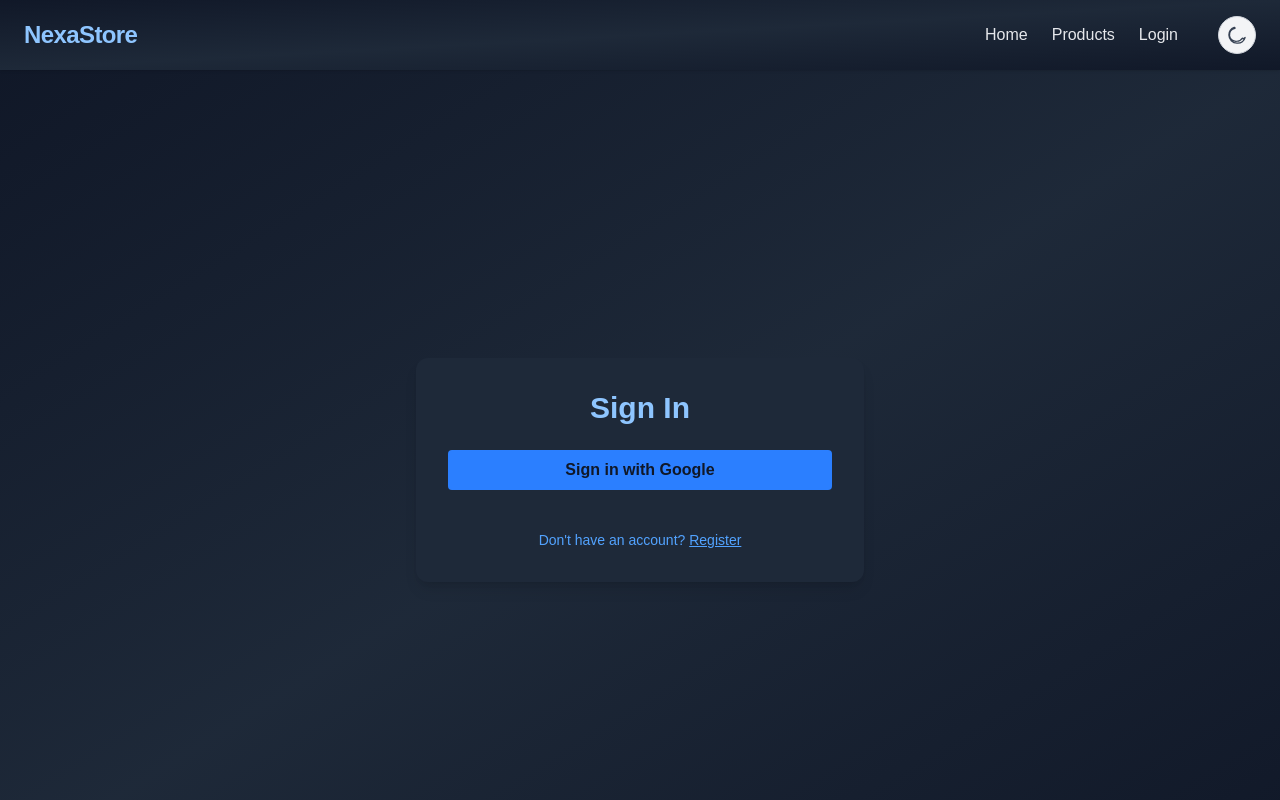
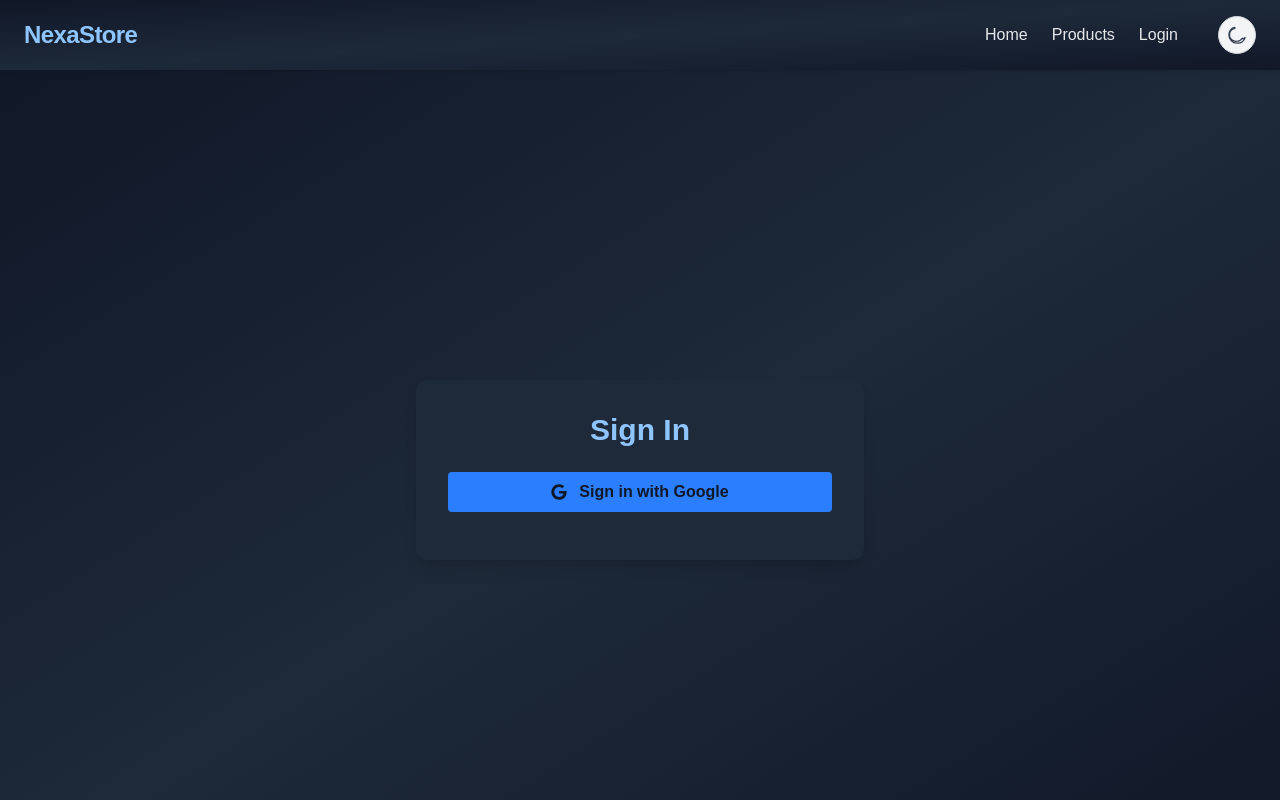
Before and after one commit to shihabuddin-dev/nexaStore, a Next.js app: page /login in a window 1280 px wide. Shown: the top 800 px of the page. Built offline with nearby package versions, Linux system fonts and the light colour scheme; no server answers.

Commit message:
toast added

```diff
--- a/src/app/login/page.jsx
+++ b/src/app/login/page.jsx
@@ -1,22 +1,28 @@
 "use client";
 import { signIn } from "next-auth/react";
-import Link from 'next/link';
+import { useEffect } from "react";
+import { useSearchParams } from "next/navigation";
+import toast from "react-hot-toast";
+import { FaGoogle } from "react-icons/fa";
 
 export default function LoginPage() {
+  const searchParams = useSearchParams();
+  useEffect(() => {
+    if (searchParams.get("login") === "success") {
+      toast.success("Logged in successfully!");
+    }
+  }, [searchParams]);
+
   return (
     <div className="min-h-screen flex flex-col items-center justify-center bg-gradient-to-br from-gray-900 via-gray-800 to-gray-900 text-blue-300 px-4">
       <div className="bg-gray-800 rounded-xl shadow-lg p-8 w-full max-w-md flex flex-col items-center">
         <h1 className="text-3xl font-extrabold mb-6 text-blue-300">Sign In</h1>
         <button
-          onClick={() => signIn("google", { callbackUrl: "/products" })}
-          className="w-full py-2 rounded bg-blue-500 text-gray-900 font-bold hover:bg-blue-400 transition-colors mb-4"
+          onClick={() => signIn("google", { callbackUrl: "/products?login=success" })}
+          className="w-full py-2 rounded bg-blue-500 text-gray-900 font-bold hover:bg-blue-400 transition-colors mb-4 flex justify-center items-center gap-3"
         >
-          Sign in with Google
+         <FaGoogle/> Sign in with Google
         </button>
-        <div className="mt-6 text-sm text-blue-400">
-          Don&apos;t have an account?{' '}
-          <Link href="/register" className="underline hover:text-blue-200">Register</Link>
-        </div>
       </div>
     </div>
   );
--- a/src/components/Navbar.jsx
+++ b/src/components/Navbar.jsx
@@ -5,6 +5,7 @@ import { useState } from 'react';
 import { FiMenu, FiX } from 'react-icons/fi';
 import { useSession, signIn, signOut } from 'next-auth/react';
 import ThemeToggle from './ThemeToggle';
+import toast from 'react-hot-toast';
 
 export default function Navbar() {
   const [menuOpen, setMenuOpen] = useState(false);
@@ -47,7 +48,11 @@ export default function Navbar() {
           )}
           {session && (
             <button
-              onClick={() => { setMenuOpen(false); signOut(); }}
+              onClick={() => {
+                setMenuOpen(false);
+                toast.success('Logged out successfully!');
+                signOut();
+              }}
               className="text-gray-200 hover:text-blue-400 font-medium transition-colors"
             >
               Logout
```
